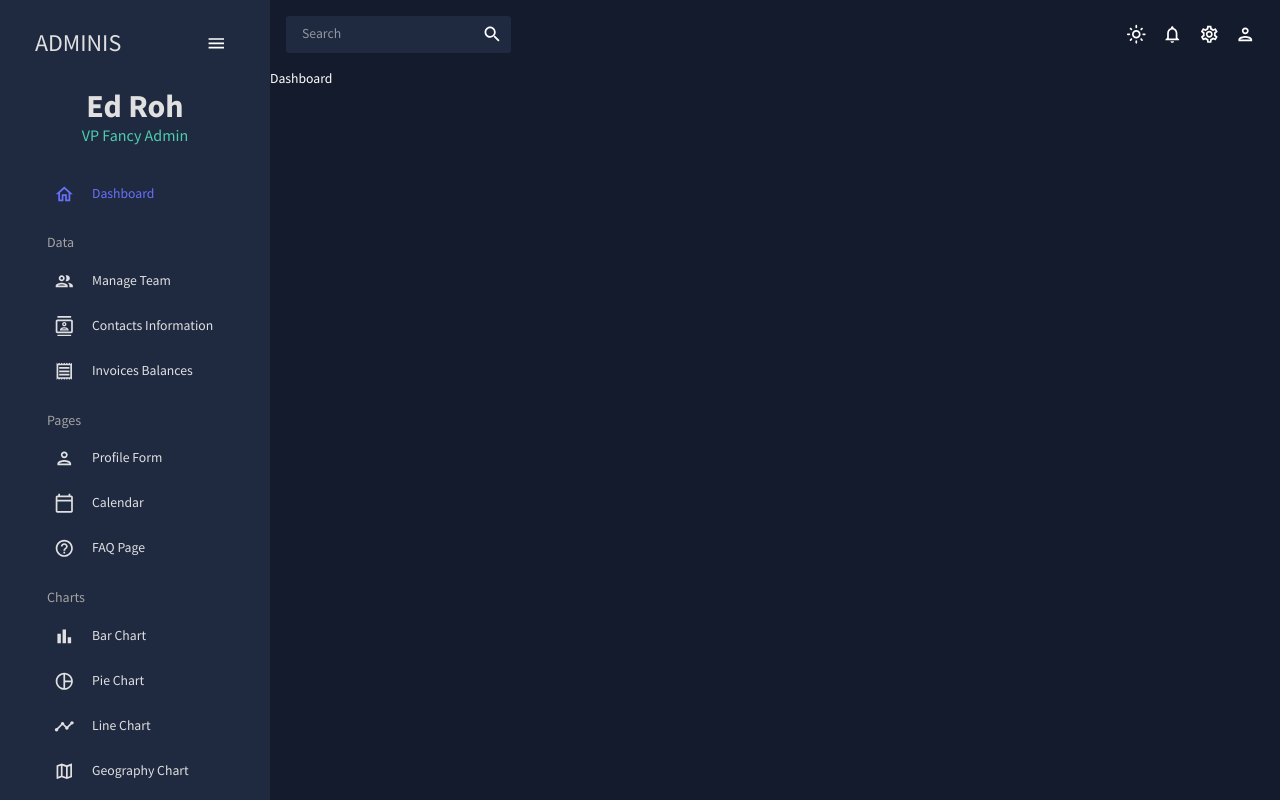
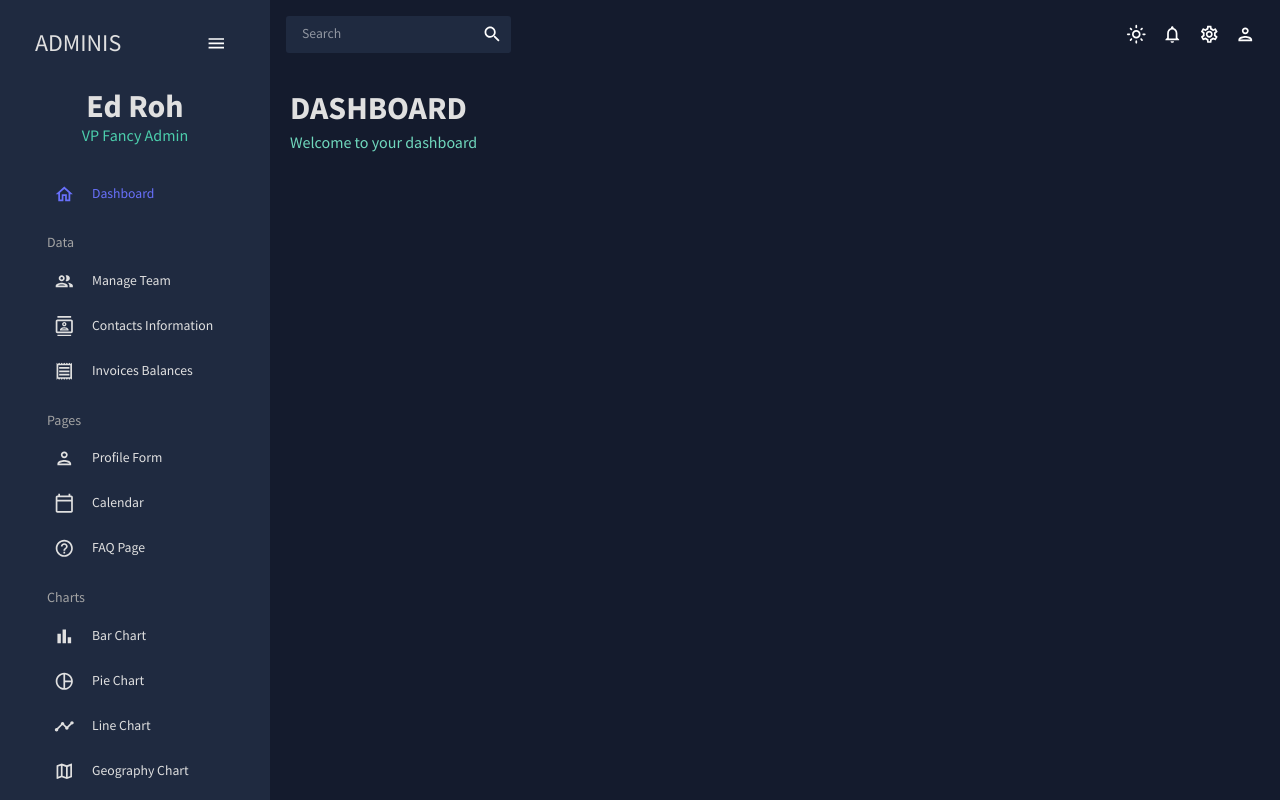
Before and after one commit to v-sukhanov/sharp_dev_react_admin_dashboard, a React (Create React App) app: page / in a window 1280 px wide. Built offline with nearby package versions, Linux system fonts and the light colour scheme.

Commit message:
created dashboard header

```diff
--- /dev/null
+++ b/src/components/Header.tsx
@@ -0,0 +1,16 @@
+import { Box, Typography, useTheme } from '@mui/material';
+import { tokens } from '../theme';
+
+interface IHeaderProps {
+	title: string;
+	subtitle: string;
+}
+
+export const Header = ({title, subtitle}:IHeaderProps) => {
+	const theme = useTheme();
+	const colors = tokens(theme.palette.mode)
+	return <Box mb="30px">
+		<Typography variant="h2" color={colors.grey[100]} fontWeight="bold" sx={{mb: "5px"}}>{title}</Typography>
+		<Typography variant="h5" color={colors.greenAccent[400]}>{subtitle}</Typography>
+	</Box>
+}
--- a/src/scenes/dashboard/index.tsx
+++ b/src/scenes/dashboard/index.tsx
@@ -1,9 +1,13 @@
+import { Box } from '@mui/material';
+import { Header } from '../../components/Header';
 
 
 export const Dashboard = () => {
 	return (
-		<div>
-			Dashboard
-		</div>
+		<Box m="20px">
+			<Box display="flex" justifyContent="space-between" alignItems="center">
+				<Header title="DASHBOARD" subtitle="Welcome to your dashboard"></Header>
+			</Box>
+		</Box>
 	)
 }
```
